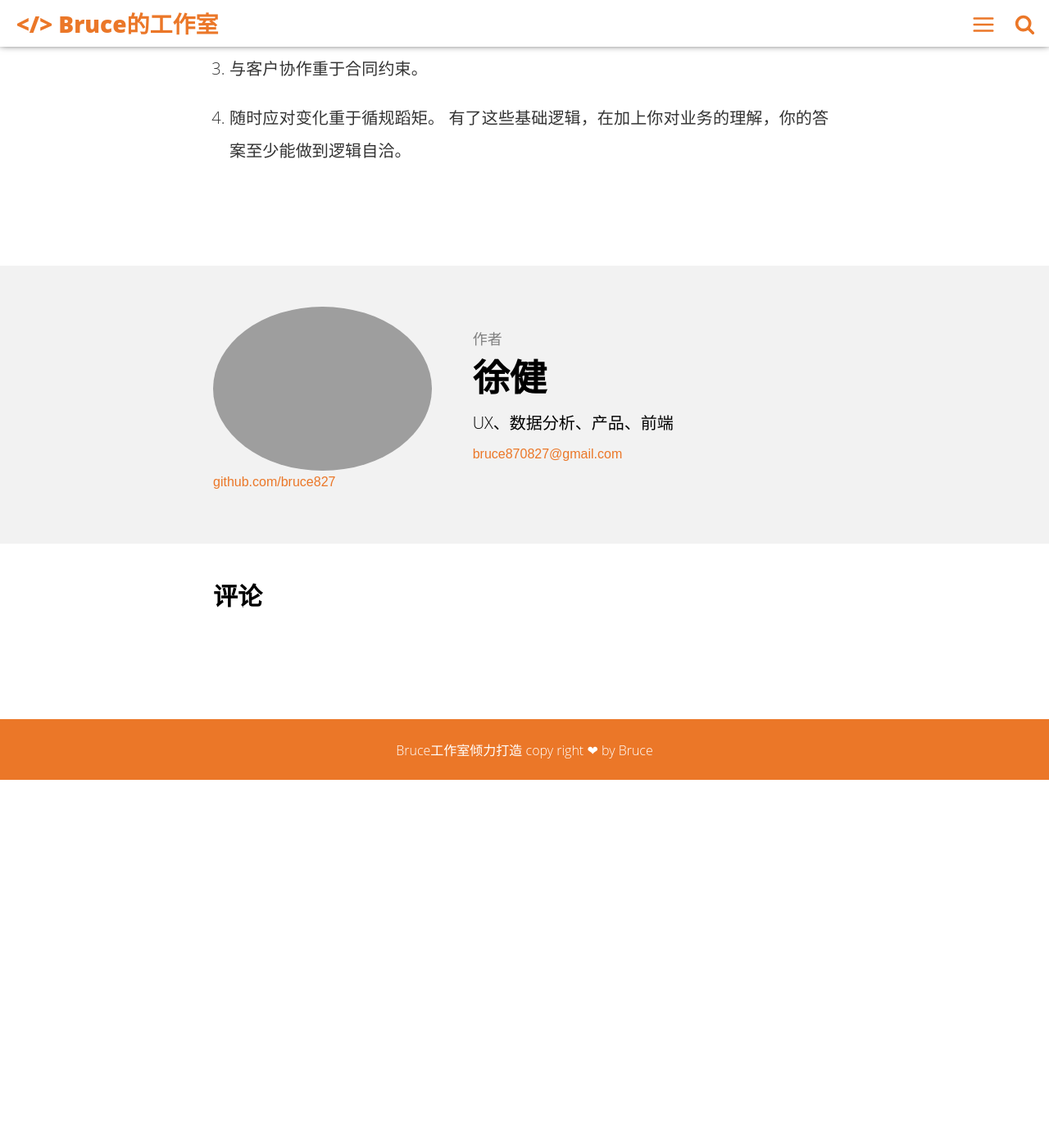
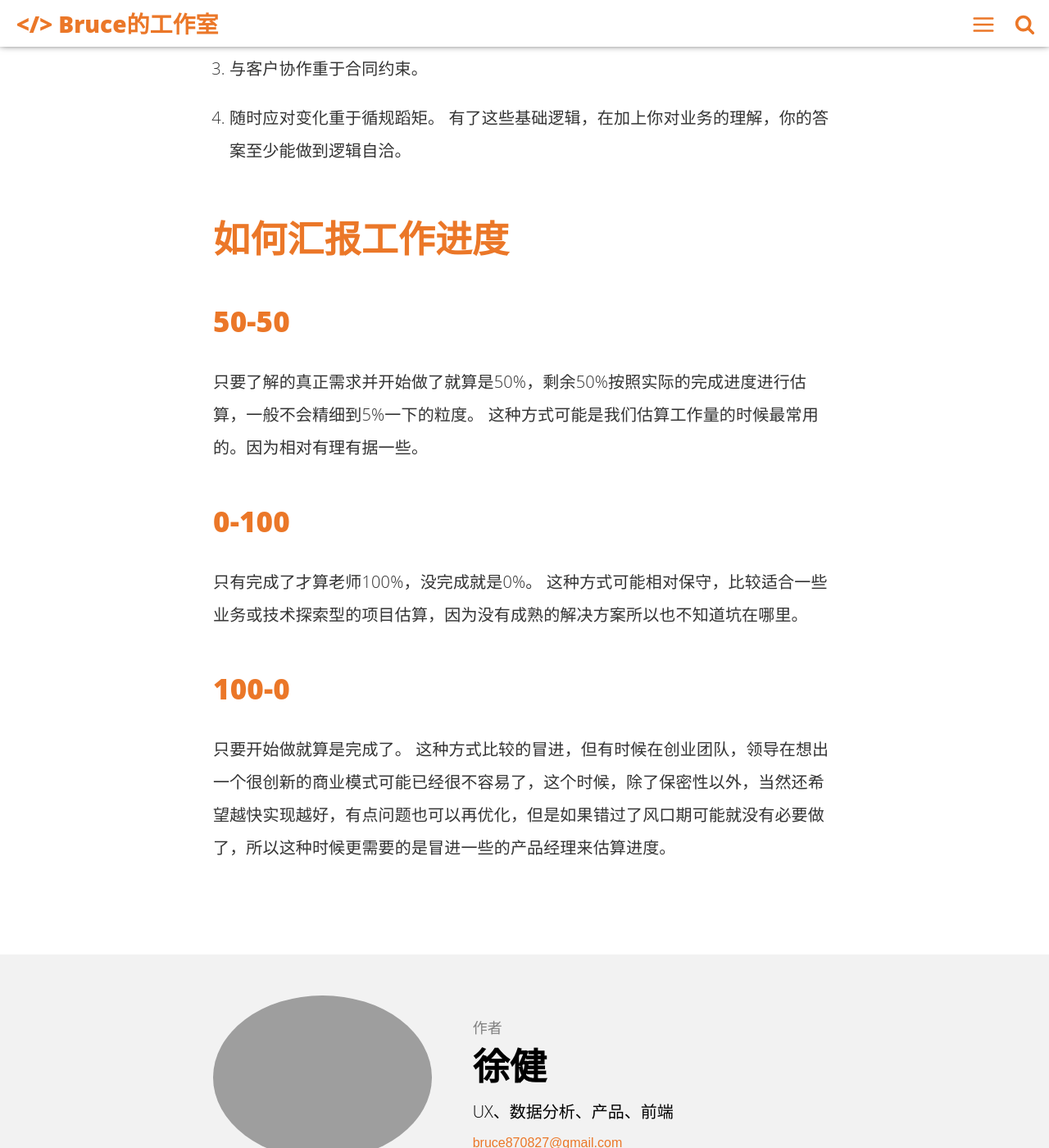
Before and after one commit to bruce827/portfolio, a Jekyll site: the page built from _posts/2020-07-09-pm-roadmap07.md, in a window 1280 px wide and 1400 px high, scrolled down 8122 px. Shown: the whole window at 82% size. Built offline with Jekyll 4.4.1, drawn with Linux system fonts in a browser that asks for light colours; comment, search, counter and statistics services are not loaded; before the commit the page ends 9073 px from its top, so only the background shows below that.

Commit message:
更新研发产品经理

```diff
--- a/_posts/2020-07-09-pm-roadmap07.md
+++ b/_posts/2020-07-09-pm-roadmap07.md
@@ -100,3 +100,14 @@ introduction: 如何与团队其它角色良好相处
 3. 与客户协作重于合同约束。
 4. 随时应对变化重于循规蹈矩。
 有了这些基础逻辑，在加上你对业务的理解，你的答案至少能做到逻辑自洽。
+
+# 如何汇报工作进度
+## 50-50
+只要了解的真正需求并开始做了就算是50%，剩余50%按照实际的完成进度进行估算，一般不会精细到5%一下的粒度。
+这种方式可能是我们估算工作量的时候最常用的。因为相对有理有据一些。
+## 0-100
+只有完成了才算老师100%，没完成就是0%。
+这种方式可能相对保守，比较适合一些业务或技术探索型的项目估算，因为没有成熟的解决方案所以也不知道坑在哪里。
+## 100-0
+只要开始做就算是完成了。
+这种方式比较的冒进，但有时候在创业团队，领导在想出一个很创新的商业模式可能已经很不容易了，这个时候，除了保密性以外，当然还希望越快实现越好，有点问题也可以再优化，但是如果错过了风口期可能就没有必要做了，所以这种时候更需要的是冒进一些的产品经理来估算进度。
```
